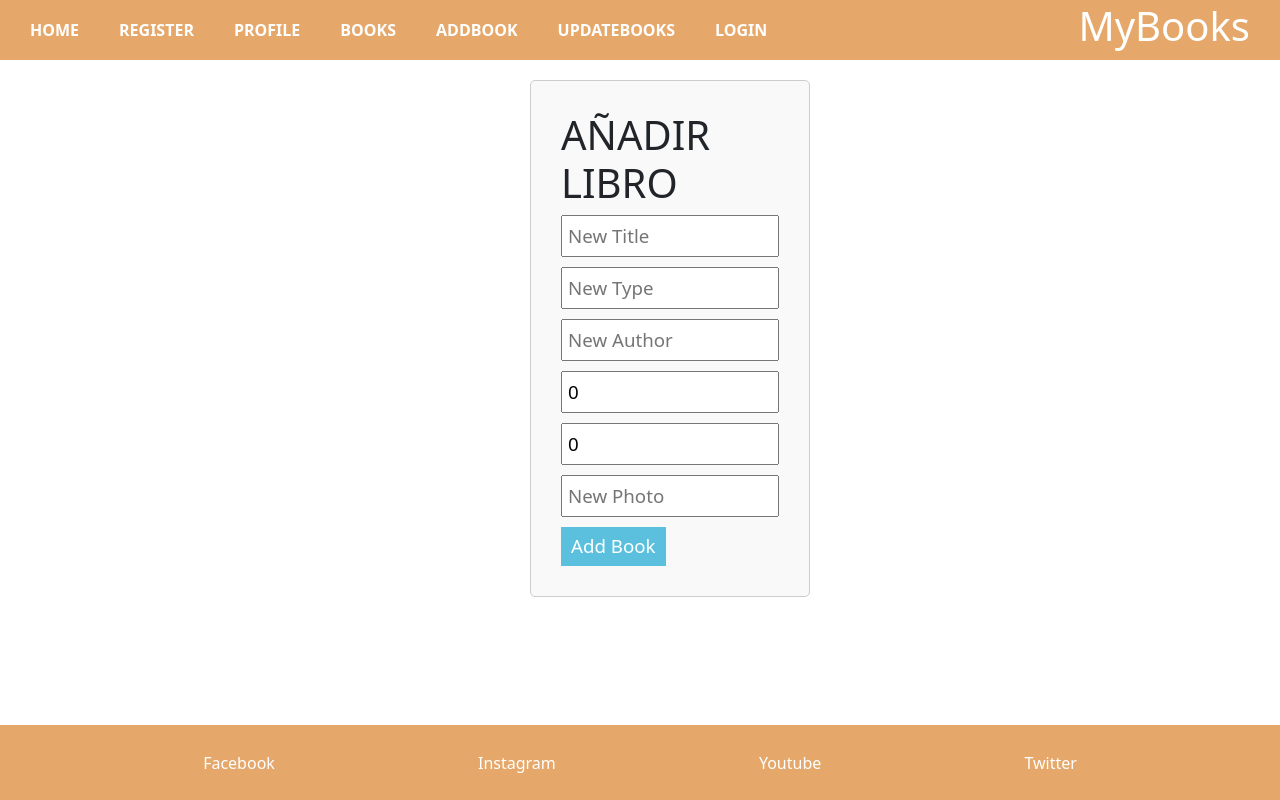
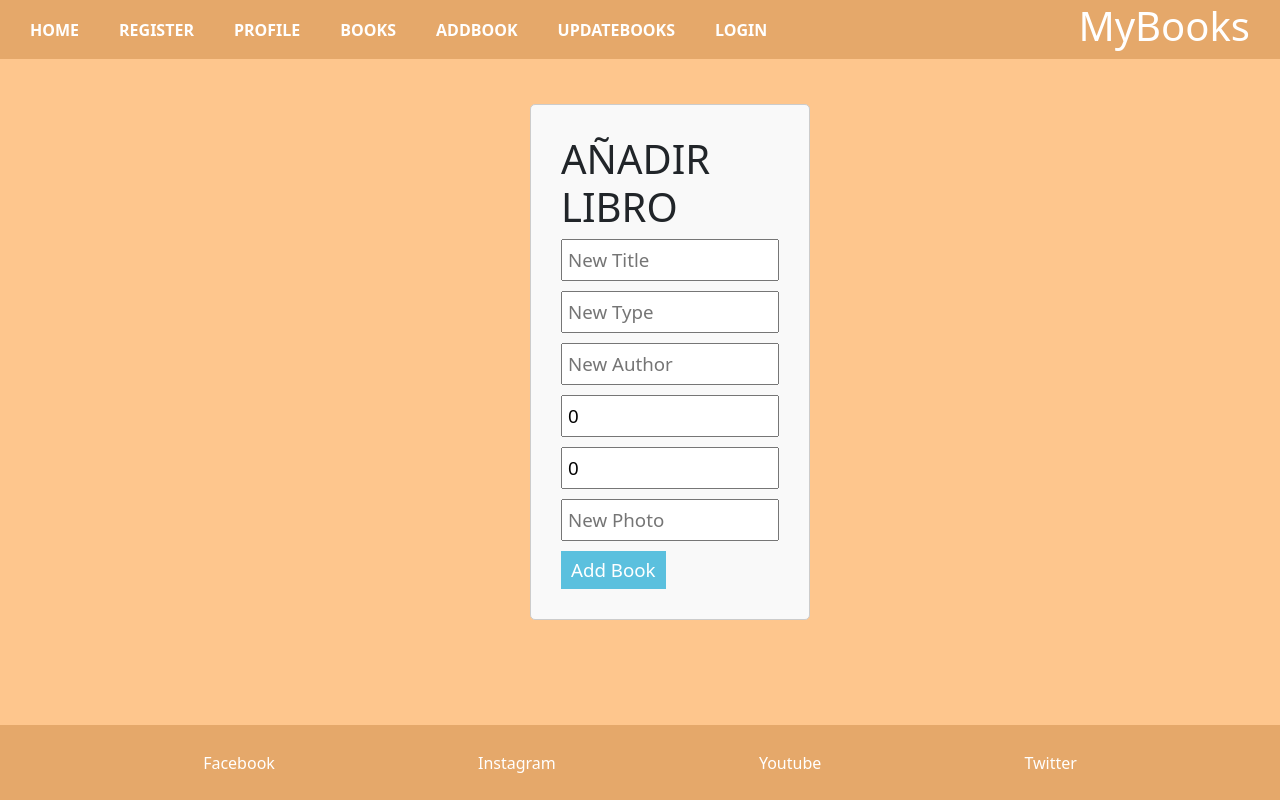
Before and after one commit to Fantasma542/angularRetos, an Angular app: page /addBooks in a window 1280 px wide. Built offline with nearby package versions, Linux system fonts and the light colour scheme.

Commit message:
RetosDia6

```diff
--- a/src/app/pages/add-books/add-books.component.css
+++ b/src/app/pages/add-books/add-books.component.css
@@ -37,11 +37,12 @@
     height: 150px;
 }
 .padre2{
+  background-color: rgb(254,198,141);
     position: absolute;
-    top: 80px;
+    top: 59px;
     right: 0;
     left: 0;
-    height: 521px;
+    bottom: 75px;
     display: flex;
     justify-content: center;
     align-items: center;
--- a/src/app/pages/login/login.component.css
+++ b/src/app/pages/login/login.component.css
@@ -1,10 +1,10 @@
 .padre5{
+    background-color: rgb(254,198,141);
     position: absolute;
-    top: 60px;
+    top: 59px;
     left: 0;
     right: 0;
-    bottom: 59px;
-    border: 2px solid red;
+    bottom: 75px;
     display: flex;
     flex-direction: column;
     justify-content: center;
--- a/src/app/pages/update-books/update-books.component.css
+++ b/src/app/pages/update-books/update-books.component.css
@@ -37,16 +37,17 @@
     height: 150px;
 }
 .padre2{
+  background-color: rgb(254,198,141);
     position: absolute;
-    top: 80px;
+    top: 59px;
     right: 0;
     left: 0;
-    height: 521px;
+    bottom: 75px;
     display: flex;
     justify-content: center;
     align-items: center;
     flex-wrap: wrap;
-    padding-left: 20px;
+    padding-left: 50px;
     font-size: 1.3em;
     flex: 1;
     padding-bottom: 60px;
--- a/src/app/pages/update-books/update-books.component.html
+++ b/src/app/pages/update-books/update-books.component.html
@@ -12,6 +12,7 @@
 
     <div class="book-card">
 <div class="add-book-form">
+  <h1>EDITAR LIBRO</h1>
     <input [(ngModel)]="book.title" placeholder="Title" class="input-field">
     <input [(ngModel)]="book.type" placeholder="Type" class="input-field">
     <input [(ngModel)]="book.author" placeholder="Author" class="input-field">
```
